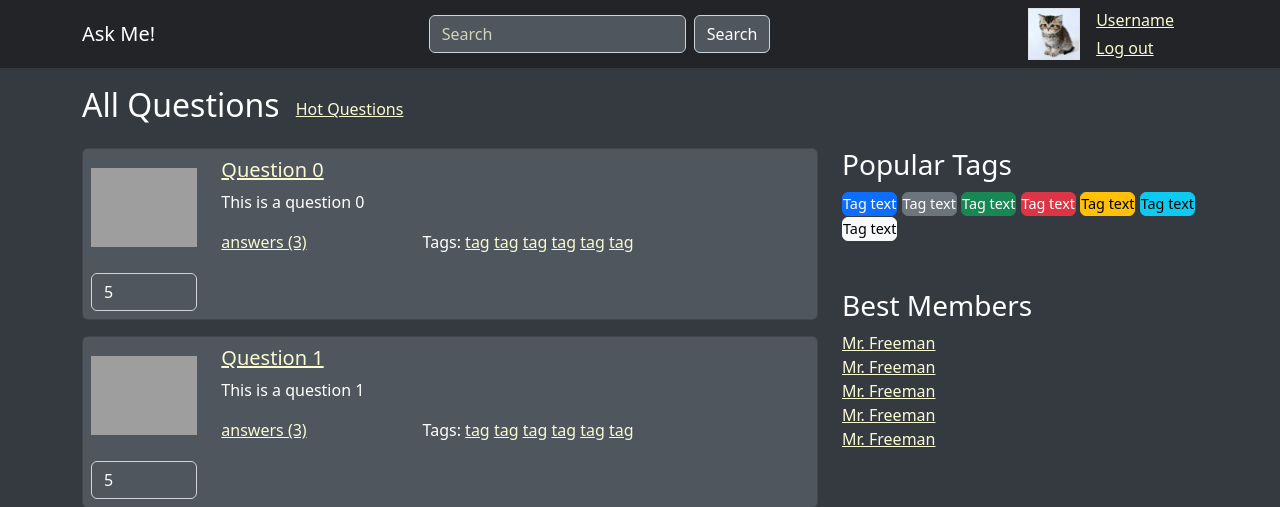
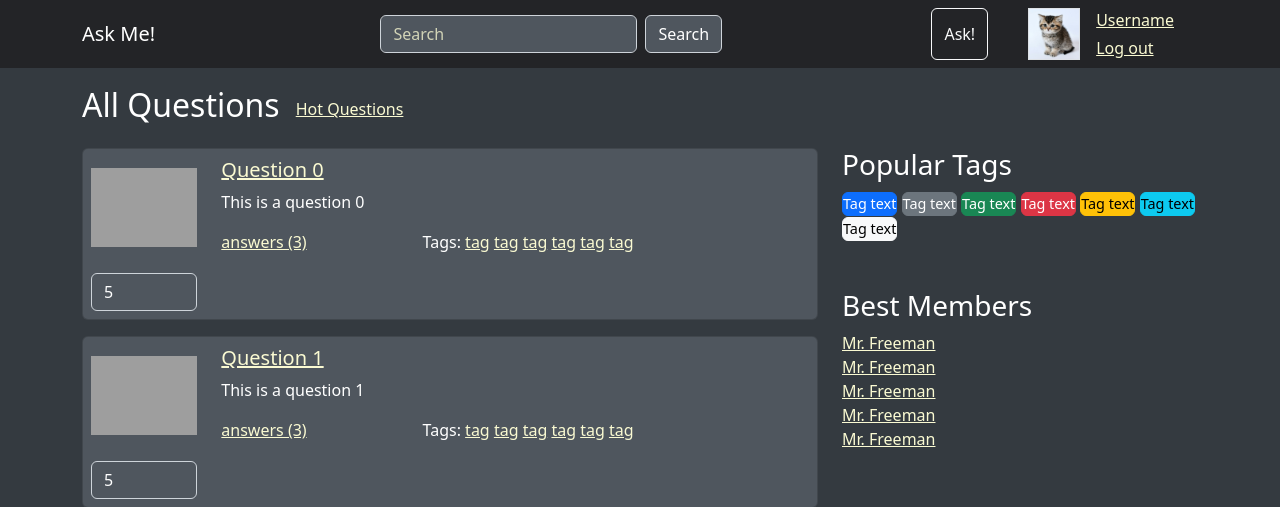
Before and after one commit to JOJOSoderqvist/CodeCouncil, a Django app: page / in a window 1280 px wide. Shown: the top 507 px of the page. Run offline with Django 5.2, Linux system fonts and the light colour scheme; some libraries are stand-ins or nearby versions; grey boxes are pictures that could not be loaded.

Commit message:
added ask

```diff
--- a/templates/index.html
+++ b/templates/index.html
@@ -1,8 +1,16 @@
 {% extends "layouts/base.html" %}
 {% load static %}
 
+
+{% block ask_button_state %}
+{% endblock ask_button_state %}
+
 {% block login_state %}
+
 <div class="d-flex justify-content-between gap-3 me-4">
+    <div class="d-flex justify-content-center me-4">
+        <button class="btn btn-outline-light" type="button" id="ask-question-button">Ask!</button>
+    </div>
     <div class="border">
         <img src={% static 'img/img2.jpg'%} width="50" height="50" />
     </div>
--- a/templates/layouts/base.html
+++ b/templates/layouts/base.html
@@ -13,7 +13,8 @@
 
 <body>
     <nav class="navbar bg-body-tertiary fixed-top" style="background-color: #232427;">
-        <div class="container-sm-fluid container-lg">
+        <div class="container-sm-fluid container-lg d-flex justify-conte">
+
             <a class="navbar-brand" href="{% url "index" %}" style="color: #fff;">Ask Me!</a>
             <form class="d-flex" role="search">
                 <input class="form-control me-2" type="search" placeholder="Search" aria-label="Search" />
```
